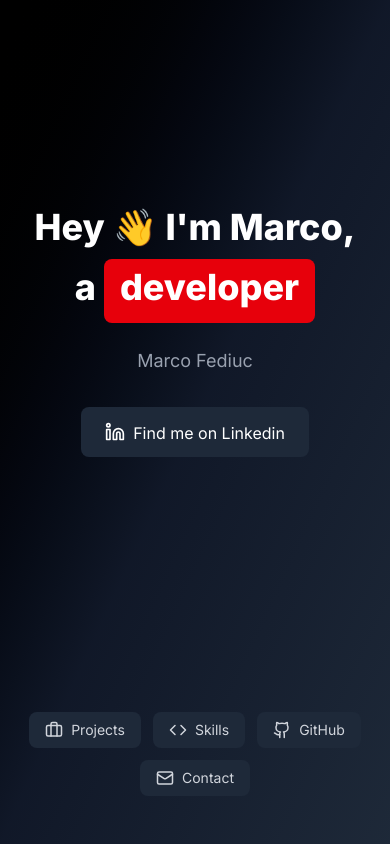
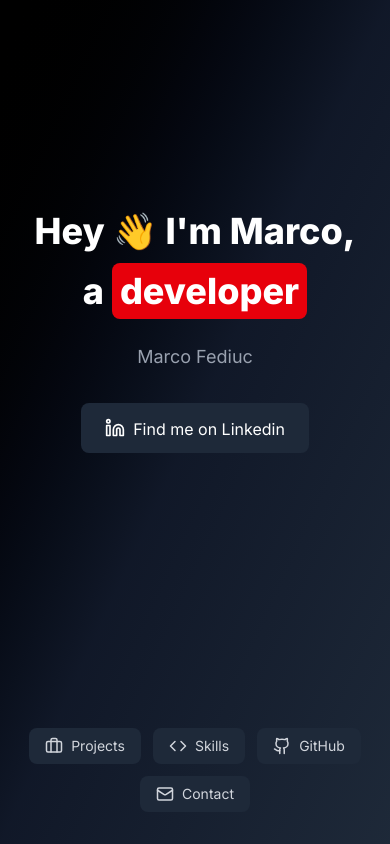
Before and after one commit to terabvte/portfolio, a Next.js app: page / in a window 390 px wide. Built offline with nearby package versions, Linux system fonts and the light colour scheme.

Commit message:
Fix responsive layout

```diff
--- a/app/page.tsx
+++ b/app/page.tsx
@@ -33,7 +33,7 @@ const PortfolioPage: React.FC = () => {
   //  };
 
   return (
-    <div className="flex flex-col items-center justify-center min-h-screen p-4 text-white bg-gradient-to-tl from-gray-800 via-gray-900 to-black">
+    <div className="flex flex-col items-center justify-center min-h-screen lg:p-4 text-white bg-gradient-to-tl from-gray-800 via-gray-900 to-black">
       <main className="flex flex-col items-center justify-center flex-grow text-center">
         {/* Hero Section */}
         <h1 className="mb-3 text-4xl font-extrabold sm:text-5xl md:text-7xl">
@@ -43,7 +43,7 @@ const PortfolioPage: React.FC = () => {
         </h1>
         <h1 className="mb-6 text-4xl font-extrabold sm:text-5xl md:text-7xl">
           a{" "}
-          <span className="inline-block p-4 pt-2 text-white bg-red-600 rounded-lg">
+          <span className="inline-block p-2 sm:p-4 sm:pt-2 text-white bg-red-600 rounded-lg">
             developer
           </span>
         </h1>
--- a/components/ProjectCard.tsx
+++ b/components/ProjectCard.tsx
@@ -167,7 +167,7 @@ const ProjectCard: React.FC<ProjectCardProps> = ({ project }) => {
         {/* Tags Wrapper: This div will always exist and have a min-height */}
         {/* Adjust min-h-[3.5rem] (56px) as needed for ~2 rows of tags. */}
         {/* This ensures the space for tags is consistent, pushing content below it uniformly. */}
-        <div className="min-h-[3.5rem]  flex flex-wrap gap-2 items-start">
+        <div className="min-h-[3.5rem] mb-4 2xl:mb-0 flex flex-wrap gap-2 items-start">
           {project.tags &&
             project.tags.slice(0, 5).map((tag) => {
               const style = tagStyles[tag] || defaultTagStyle;
```
